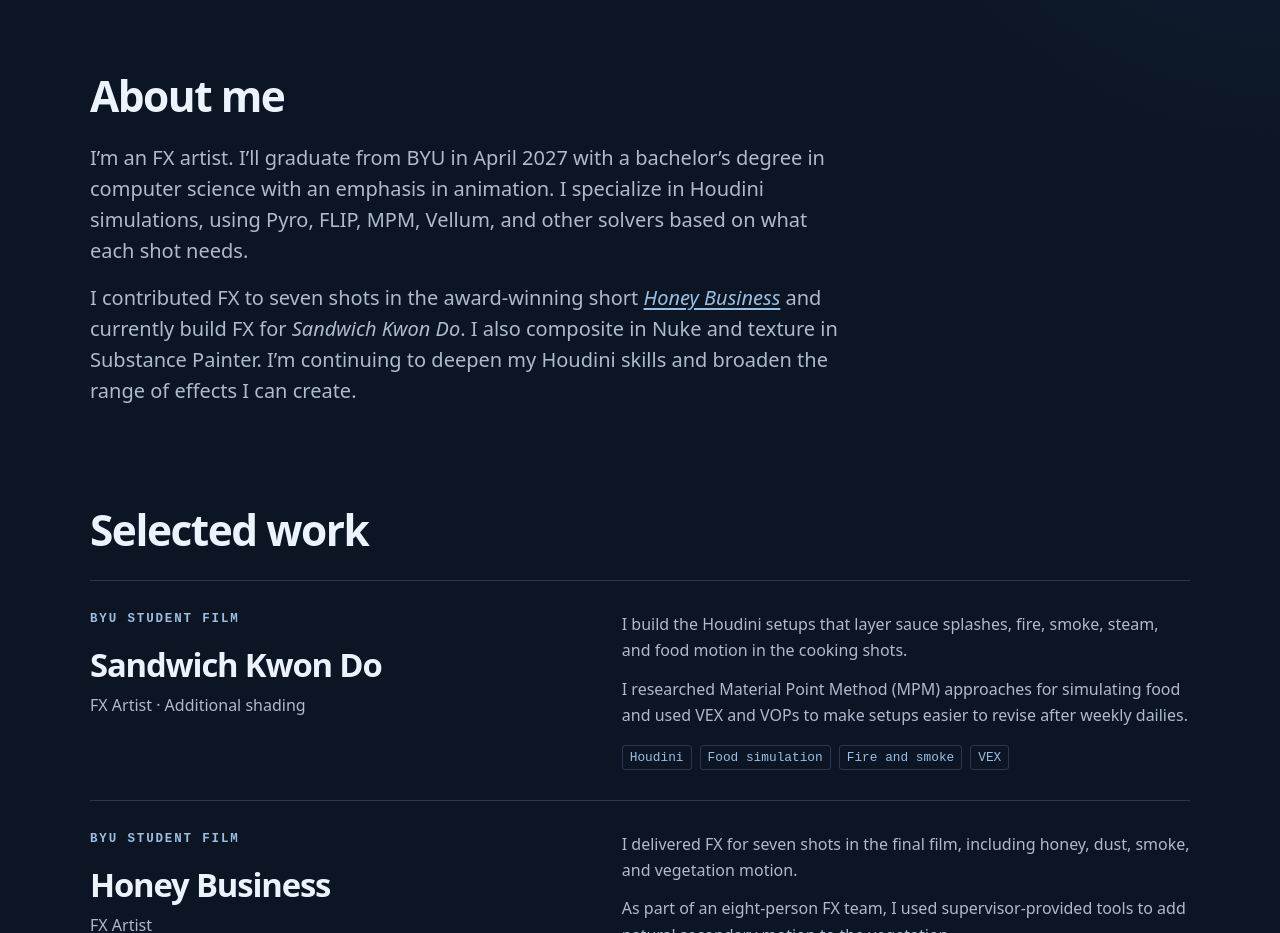
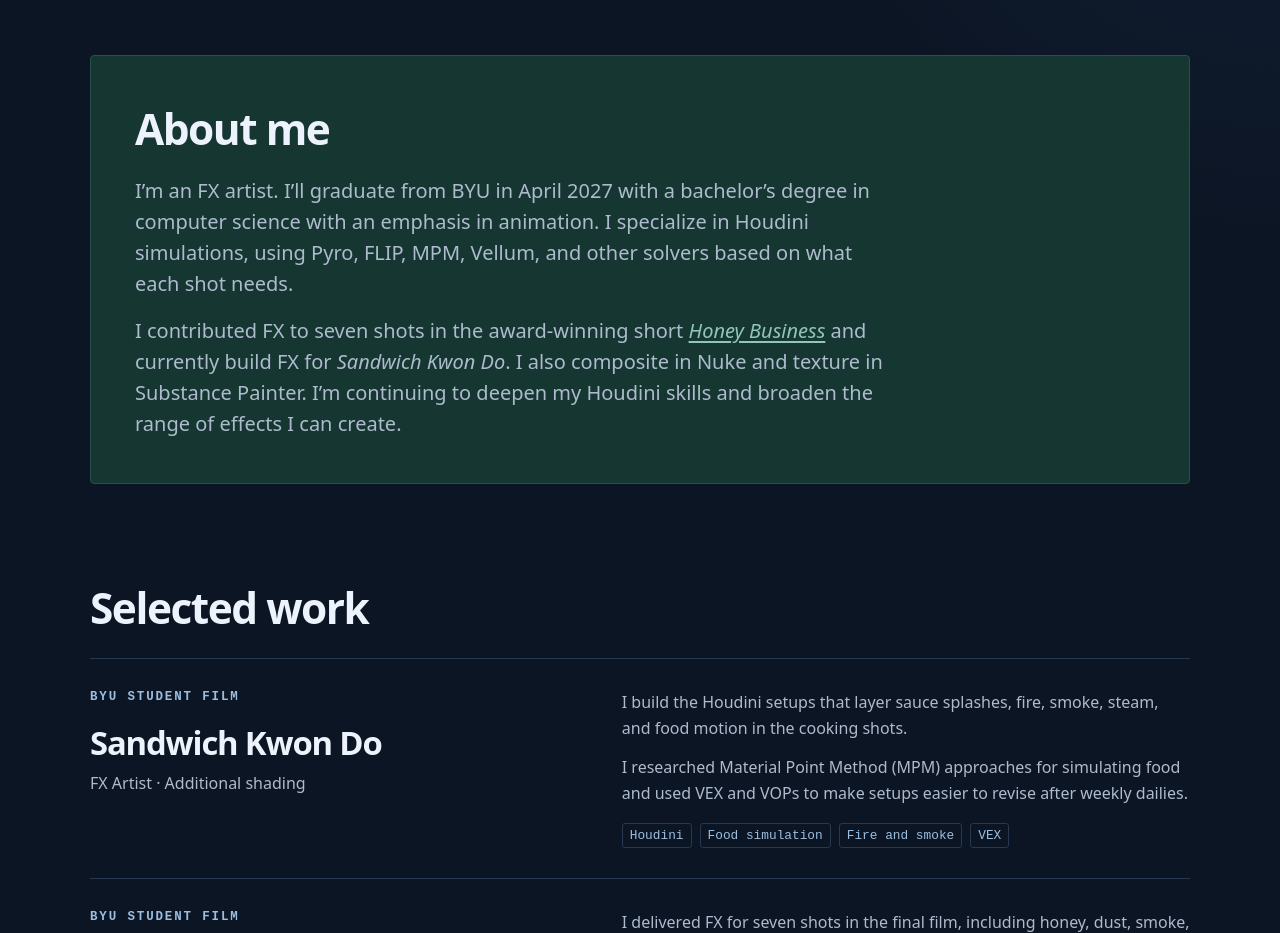
Before and after one commit to Rodrivabe/benjamin-rodriguez, a plain HTML site: page index.html in a window 1280 px wide. Shown: the part 713-1646 px from the top of the page. Drawn offline with Linux system fonts and the light colour scheme.

Commit message:
Use navy and deep teal palette

```diff
--- a/style.css
+++ b/style.css
@@ -5,8 +5,8 @@
   --muted: #adbbcd;
   --line: #28394f;
   --accent: #9cbedf;
-  --tie: #294842;
-  --tie-light: #a3c4ba;
+  --tie: #163632;
+  --tie-light: #91c5b6;
   font-family: system-ui, sans-serif;
   background: var(--ink);
   color: var(--paper);
@@ -39,7 +39,13 @@ a:hover { color: var(--accent); }
 .brand { font-weight: 700; }
 nav { display: flex; flex-wrap: wrap; gap: clamp(16px, 4vw, 40px); }
 nav a { color: var(--muted); }
-.intro { padding-top: clamp(36px, 6vw, 68px); }
+.intro {
+  margin-top: clamp(30px, 5vw, 56px);
+  padding: clamp(20px, 4vw, 44px);
+  border: 1px solid #285048;
+  border-radius: 4px;
+  background: var(--tie);
+}
 .label {
   color: var(--accent);
   font: 600 0.78rem/1.4 ui-monospace, monospace;
@@ -55,7 +61,7 @@ nav a { color: var(--muted); }
   color: var(--muted);
 }
 .lede + .lede { margin-top: 16px; }
-.lede a { color: var(--accent); text-underline-offset: 0.16em; }
+.lede a { color: var(--tie-light); text-underline-offset: 0.16em; }
 .reel {
   border-top: 1px solid var(--tie);
   border-bottom: 1px solid var(--line);
```
